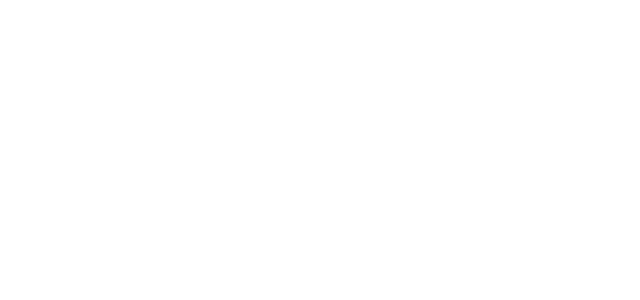
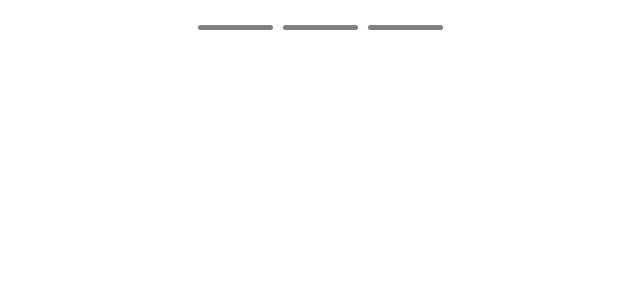
Before and after one commit to curio-app/frontend, a React (Create React App) app: page /upload-page in a window 1280 px wide. Shown: the top 300 px of the page, without its empty margins (320-960 px from the left). Built offline with nearby package versions, Linux system fonts and the light colour scheme.

Commit message:
added paginations, added render prop to upload page and passed in state, and setstate for paginations

```diff
--- a/src/App.css
+++ b/src/App.css
@@ -36,3 +36,23 @@
     transform: rotate(360deg);
   }
 }
+
+
+.main-bar-div{
+  margin-top: 20px;
+  display: flex;
+  flex-direction: space-around;
+  justify-content: center;
+}
+
+.bar{
+  width: 75px;
+  height: 5px;
+  margin: 5px;
+  background-color: gray;
+  border-radius: 5px
+}
+
+.toggled {
+  background-color: teal;
+}
--- /dev/null
+++ b/src/components/Paginations.jsx
@@ -0,0 +1,16 @@
+import React from 'react'
+
+const Paginations = (props) => {
+
+    return (
+        <>
+            <div className="main-bar-div">
+                <div className={`bar${props.page.isPageOne ? ' toggled' : ''}`}> </div>
+                <div className={`bar${props.page.isPageTwo ? ' toggled' : ''}`}> </div>
+                <div className={`bar${props.page.isPageThree ? ' toggled' : ''}`}> </div>
+            </div>
+        </>
+    )
+}
+
+export default Paginations;
--- a/src/components/UploadPage.js
+++ b/src/components/UploadPage.js
@@ -1,18 +1,31 @@
-import React from 'react';
+import React, {useState} from 'react';
+import "./../App.css"
 import {
     Route, Switch, Link
 } from 'react-router-dom';
 import UploadPage1 from './UploadPage1';
 import UploadPage2 from './UploadPage2';
 import UploadPage3 from './UploadPage3';
+import Paginations from './Paginations';
 
 const UploadPage = ({ match }) => {
+
+    const [pageBars, setPageBars] = useState({
+        isPageOne: false,
+        isPageTwo: false,
+        isPageThree: false
+    })
+
     console.log(match)
     return (
         <div>
-            <Route path={`${match.path}/1`} component={UploadPage1} />
-            <Route path={`${match.path}/2`} component={UploadPage2} />
-            <Route path={`${match.path}/3`} component={UploadPage3} />
+
+                <Route path={`${match.path}/1`} render={props => <UploadPage1 {...props} pageBars={pageBars} setPageBars={setPageBars} /> } />
+                <Route path={`${match.path}/2`} render={props => <UploadPage2 {...props} pageBars={pageBars} setPageBars={setPageBars} /> } />
+                <Route path={`${match.path}/3`} render={props => <UploadPage3 {...props} pageBars={pageBars} setPageBars={setPageBars} /> } />
+
+                <Paginations page={pageBars}/>
+
         </div>
     )
 }
--- a/src/components/UploadPage1.jsx
+++ b/src/components/UploadPage1.jsx
@@ -1,6 +1,11 @@
-import React from 'react'
+import React, {useEffect} from 'react'
 
-const UploadOne = () => {
+const UploadOne = (props) => {
+
+    useEffect(()=>{
+        props.setPageBars({...props.pageBars, isPageOne: true})
+    }, [])
+
     return (
         <div>
             <form>
--- a/src/components/UploadPage2.jsx
+++ b/src/components/UploadPage2.jsx
@@ -1,6 +1,11 @@
-import React from 'react';
+import React, {useEffect} from 'react';
 
-const UploadTwo = () => {
+const UploadTwo = (props) => {
+
+  useEffect(()=>{
+    props.setPageBars({...props.pageBars, isPageTwo: true})
+}, [])
+
   return (
     <div>
       <form>
@@ -15,6 +20,7 @@
         <button>No</button>
         <button>Continue</button>
       </form>
+
     </div>
   );
 };
--- a/src/components/UploadPage3.jsx
+++ b/src/components/UploadPage3.jsx
@@ -1,6 +1,11 @@
-import React from 'react';
+import React, {useEffect} from 'react';
 
-const UploadThree = () => {
+const UploadThree = (props) => {
+
+  useEffect(()=>{
+    props.setPageBars({...props.pageBars, isPageThree: true})
+}, [])
+
   return (
     <div>
       <form>
@@ -14,6 +19,7 @@
         <button>Add Tag +</button>
         <button>Finish</button>
       </form>
+
     </div>
   );
 };
```
